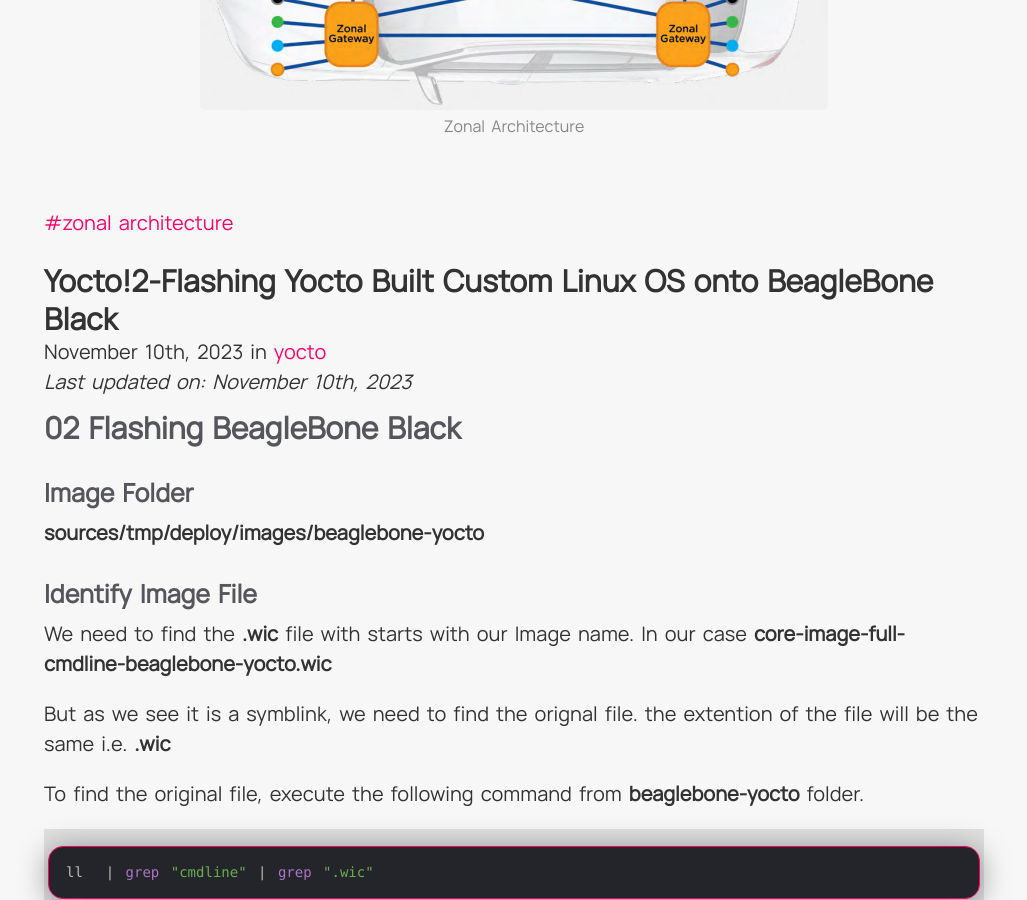
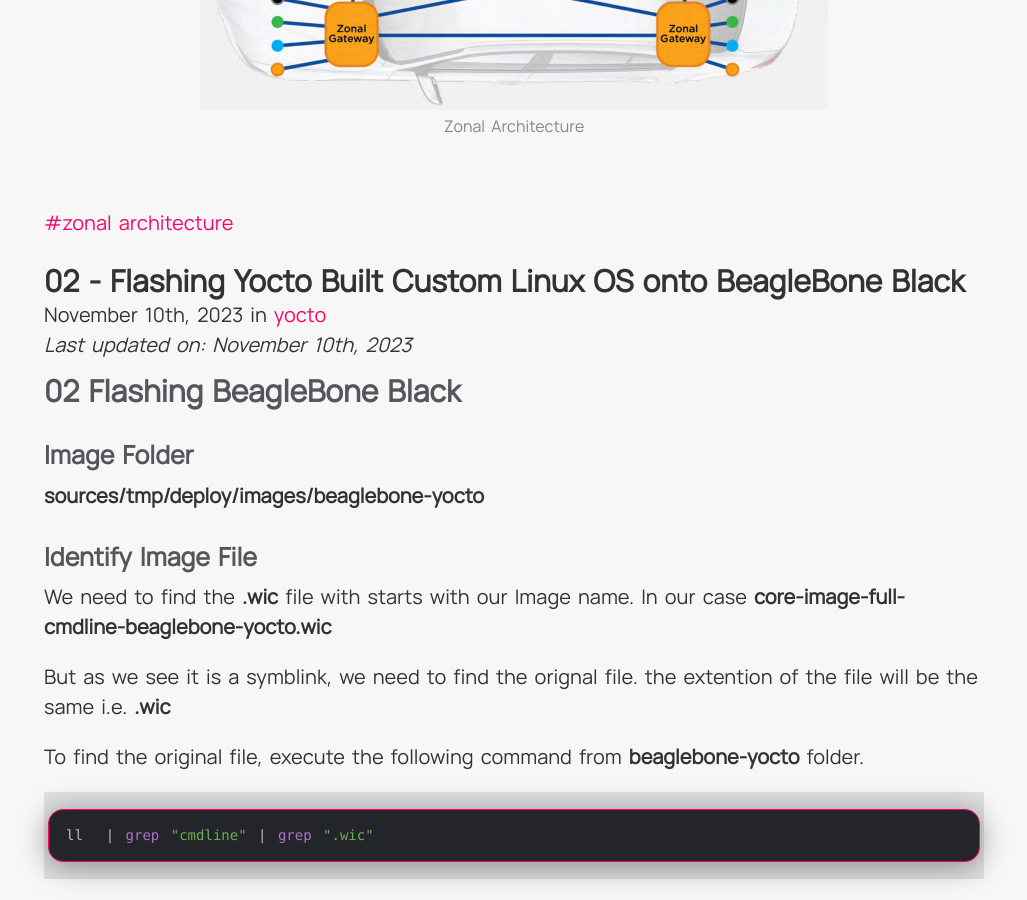
Before and after one commit to SangTDx/sangtdx.github, a Jekyll site: the page built from index.html, in a window 1280 px wide and 900 px high, scrolled down 663 px. Shown: the whole window, without its empty margins (126-1153 px from the left). Built offline with Jekyll 4.4.1, drawn with Linux system fonts in a browser that asks for light colours; the list of posts is cut into pages by our own code; some of the changed text lies outside the part shown.

```diff
--- a/_posts/2023-11-10-#1-Introduction-to-Yocto.md
+++ b/_posts/2023-11-10-#1-Introduction-to-Yocto.md
@@ -1,6 +1,6 @@
 ---
 layout: post
-title: Yocto!1-Introduction to Yocto & Building Linux for BeagleBone Black
+title: 01 - Introduction to Yocto & Building Linux for BeagleBone Black
 date: 2023-11-10 00:00:00
 categories: [yocto]
 tags: [yocto, beagleBone]
--- a/_posts/2023-11-10-#2-Flashing-beagle-bone.md
+++ b/_posts/2023-11-10-#2-Flashing-beagle-bone.md
@@ -1,6 +1,6 @@
 ---
 layout: post
-title: Yocto!2-Flashing Yocto Built Custom Linux OS onto BeagleBone Black
+title: 02 - Flashing Yocto Built Custom Linux OS onto BeagleBone Black
 date: 2023-11-10 00:00:00
 categories: [yocto]
 tags: [yocto, beagleBone]
```
